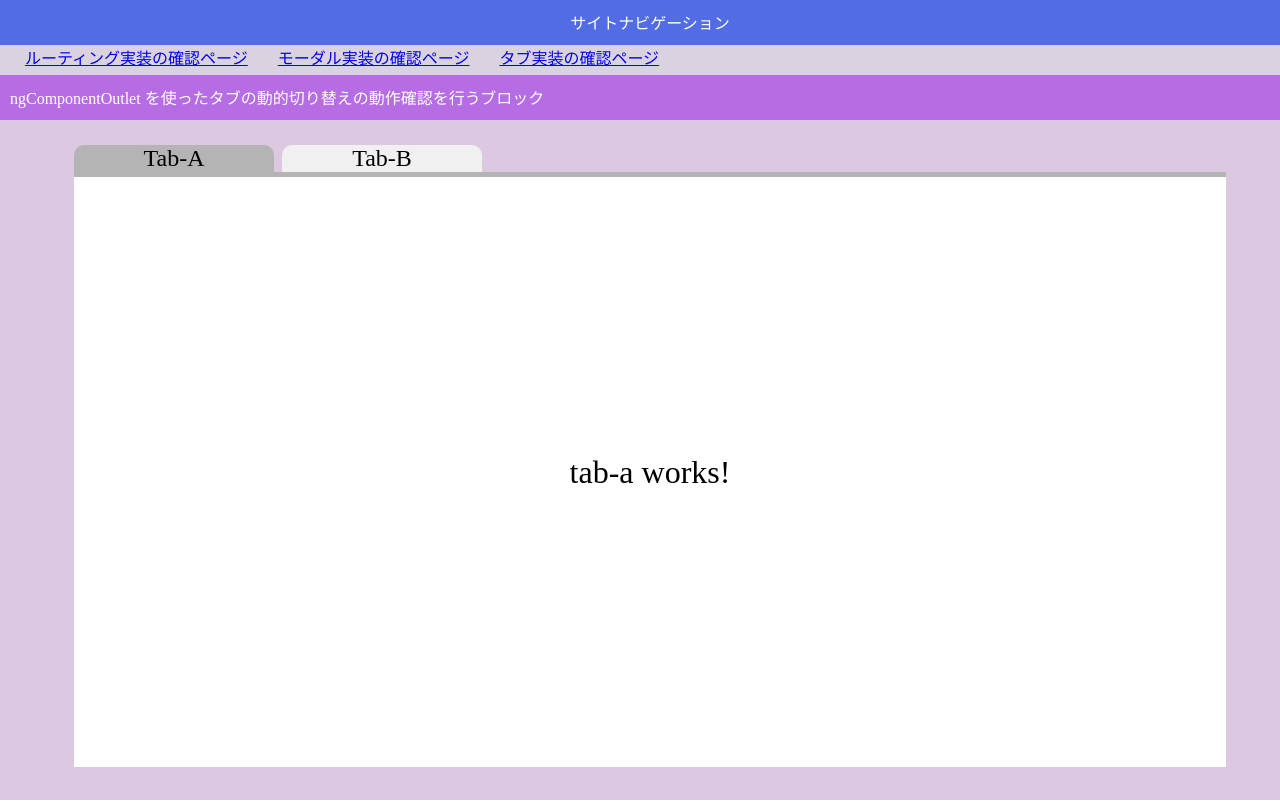
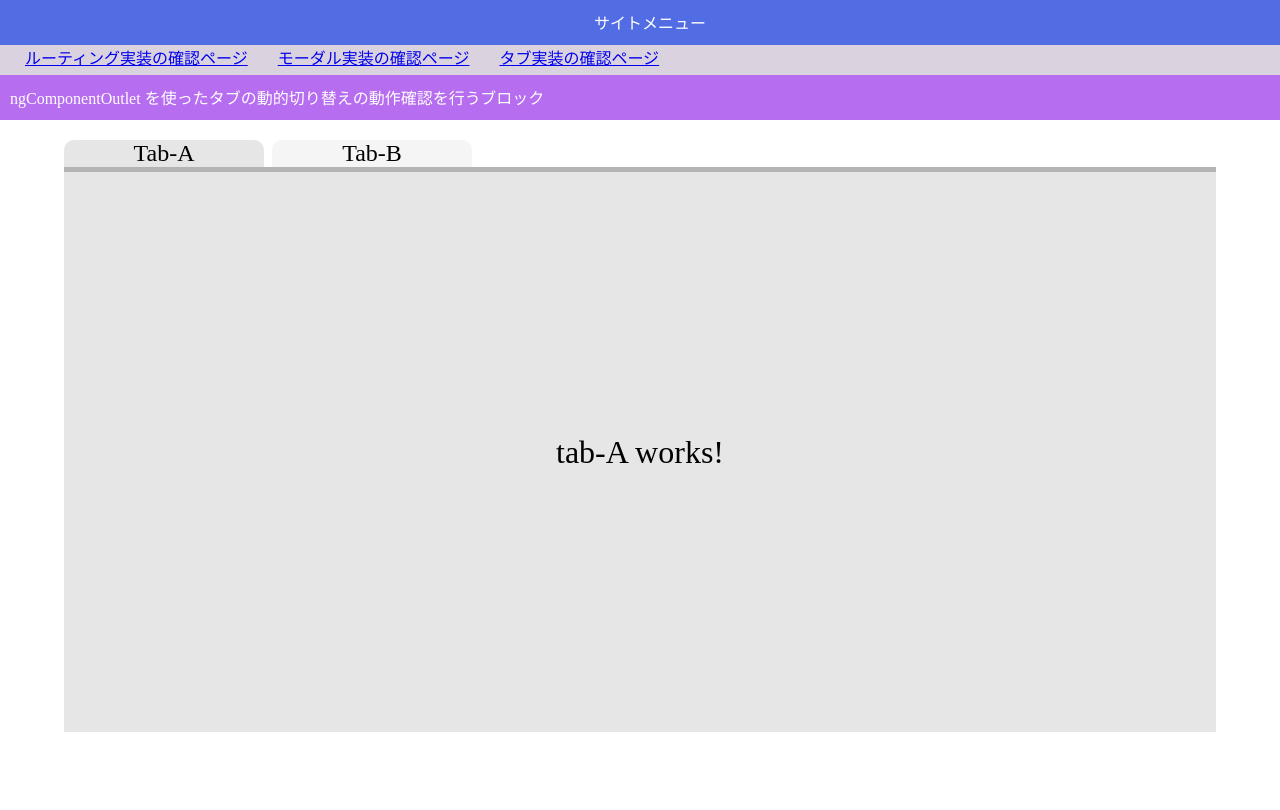
Before and after one commit to ksh-fthr/angular-work, an Angular app: page /tab in a window 1280 px wide. Built offline with nearby package versions, Linux system fonts and the light colour scheme.

Commit message:
各ページで表示上の微調整を行った.

```diff
--- a/src/app/app.component.html
+++ b/src/app/app.component.html
@@ -1,6 +1,6 @@
 <div>
   <div class="block-header">
-    <p>サイトナビゲーション</p>
+    <p>サイトメニュー</p>
   </div>
 
   <div class="block-body">
--- a/src/app/component/routing/page-a/page-a.component.html
+++ b/src/app/component/routing/page-a/page-a.component.html
@@ -1,5 +1,5 @@
 <div class="parent">
   <p class="child">
-    page-a works!
+    page-A works!
   </p>
 </div>
--- a/src/app/component/routing/page-b/page-b.component.html
+++ b/src/app/component/routing/page-b/page-b.component.html
@@ -1,5 +1,5 @@
 <div class="parent">
   <p class="child">
-    page-b works!
+    page-B works!
   </p>
 </div>
--- a/src/app/component/routing/page-c/page-c.component.html
+++ b/src/app/component/routing/page-c/page-c.component.html
@@ -1,5 +1,5 @@
 <div class="parent">
   <p class="child">
-    page-c works!
+    page-C works!
   </p>
 </div>
--- a/src/app/component/routing/routing.component.css
+++ b/src/app/component/routing/routing.component.css
@@ -13,7 +13,7 @@ p {
   text-align: center;
   margin: 0 0 0 0;
   padding: 10px 10px;
-  background: rgb(182, 109, 228);
+  background: rgb(182, 109, 240);
   color: rgb(255, 255, 255);
   width: 100%;
   height: 25px;
--- a/src/app/component/tab/switch-tab/switch-tab.component.css
+++ b/src/app/component/tab/switch-tab/switch-tab.component.css
@@ -16,7 +16,7 @@ ul.tab-menu-base li {
   float: left;
   margin: 20px 8px 0 0 ;
   padding: 0;
-  background: rgb(240, 240, 240);
+  background: rgb(245, 245, 245);
   border-radius: 10px 10px 0 0;
   height: 100%;
   width: 200px;
@@ -25,5 +25,5 @@ ul.tab-menu-base li {
 }
 
 ul.tab-menu-base li.current {
-  background: rgb(180, 180, 180);
+  background: rgb(230, 230, 230);
 }
--- a/src/app/component/tab/tab-a/tab-a.component.css
+++ b/src/app/component/tab/tab-a/tab-a.component.css
@@ -1,6 +1,6 @@
 .parent {
   height: 100%;
-  background-color: rgb(255, 255, 255);
+  background: rgb(230, 230, 230);
 
   /* 子要素を中央に配置する */
   display: flex;
--- a/src/app/component/tab/tab-a/tab-a.component.html
+++ b/src/app/component/tab/tab-a/tab-a.component.html
@@ -1,5 +1,5 @@
 <div class="parent">
   <p class="child">
-    tab-a works!
+    tab-A works!
   </p>
 </div>
--- a/src/app/component/tab/tab-b/tab-b.component.css
+++ b/src/app/component/tab/tab-b/tab-b.component.css
@@ -1,6 +1,6 @@
 .parent {
   height: 100%;
-  background-color: rgb(255, 255, 255);
+  background: rgb(230, 230, 230);
 
   /* 子要素を中央に配置する */
   display: flex;
--- a/src/app/component/tab/tab-b/tab-b.component.html
+++ b/src/app/component/tab/tab-b/tab-b.component.html
@@ -1,5 +1,5 @@
 <div class="parent">
   <p class="child">
-    tab-b works!
+    tab-B works!
   </p>
 </div>
--- a/src/app/component/tab/tab-base.component.css
+++ b/src/app/component/tab/tab-base.component.css
@@ -1,8 +1,8 @@
-div {
+div.tab-base-area {
   margin: 0;
   padding: 0;
   overflow-x: hidden;
-  height: calc(100% - 65px);
+  height: calc(100% - 80px);
 }
 
 p {
@@ -13,7 +13,7 @@ p {
 .block-header {
   margin: 0;
   padding: 10px 10px;
-  background: rgb(182, 109, 228);
+  background: rgb(182, 109, 240);
   color: rgb(255, 255, 255);
   width: 100%;
   height: 25px;
@@ -21,7 +21,7 @@ p {
 
 .block-body {
   margin: 0;
-  padding: 5px 10px;
-  background: rgb(220, 200, 224);
+  padding: 0;
+  height: inherit;
   width: 100%;
 }
```
